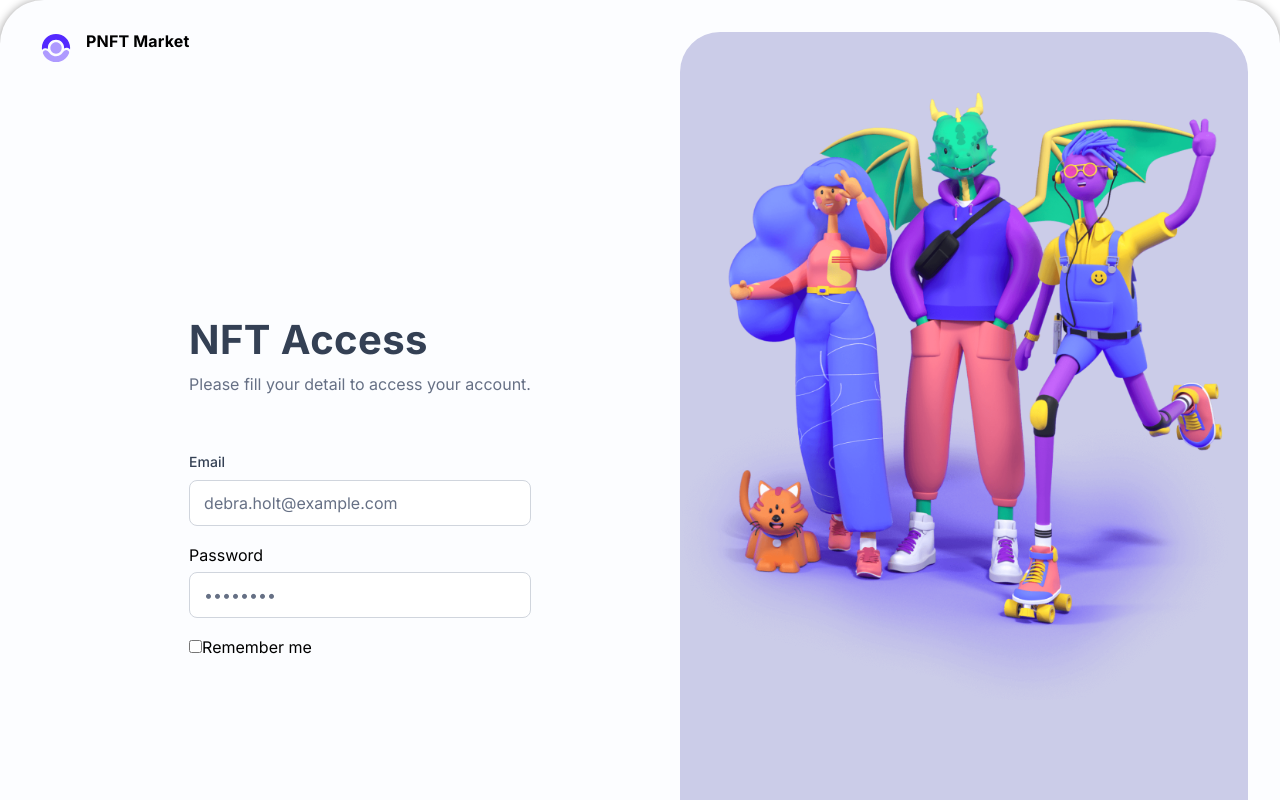
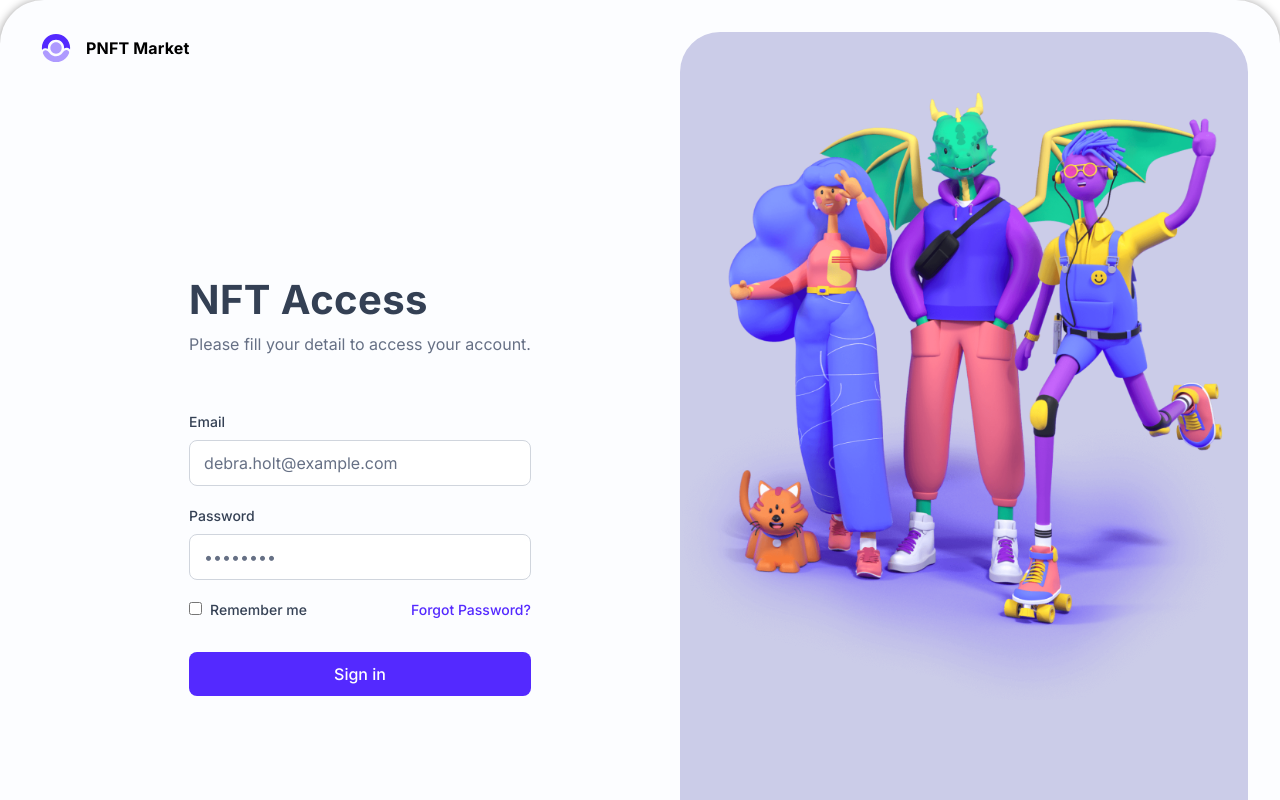
Before and after one commit to analebyodkina/react-first-app, a React (Create React App) app: page / in a window 1280 px wide. Shown: the top 800 px of the page. Built offline with nearby package versions, Linux system fonts and the light colour scheme.

Commit message:
added input design

```diff
--- a/src/App.js
+++ b/src/App.js
@@ -14,22 +14,26 @@ function App() {
               <h1 className="login__title">NFT Access</h1>
               <div className="login__desc">Please fill your detail to access your account.</div>
 
-              <form action="get">
+              <form action="get" className='form'>
 
-                <label className="login__field">
-                  <span className="login__field_title">Email</span>
-                  <input type="email" className="login__field_input" placeholder='debra.holt@example.com'/>
+                <label className="form__field">
+                  <span className="form__title">Email</span>
+                  <input type="email" className="form__input" placeholder='debra.holt@example.com'/>
                 </label>
 
-                <label class="login__field">
-                  <span className="field__title">Password</span>
-                  <input type="password" className="login__field_input" placeholder="••••••••" />
+                <label class="form__field">
+                  <span className="form__title">Password</span>
+                  <input type="password" className="form__input" placeholder="••••••••" />
                 </label>
-                <label className="remember">
-                    <input type="checkbox" />
-                    <span>Remember me</span>
+                <div className="form__row">
+                  <label>
+                      <input type="checkbox" className='form__checkbox' />
+                      <span className="form__title">Remember me</span>
+                  </label>
+                  <a href="#">Forgot Password?</a>
+                </div>
+                <input type="submit" className="form__submit" value="Sign in" />
 
-                </label>
 
               </form>
             </div>
--- a/src/App.scss
+++ b/src/App.scss
@@ -47,6 +47,8 @@
         @include text ($ff, 16px, 24px, 400, $color-accent);
         margin-bottom: 56px;
     }
+}
+.form{
     &__field {
         display: flex;
         flex-direction: column;
@@ -54,18 +56,43 @@
         max-width: 360px;
         margin-bottom: 20px;
     }
-    &__field_title{
+    &__title{
         @include text ($ff, 14px, 20px, 500, $color-secondary);
     }
-    &__field_input {
+    &__input {
         border: 1px solid #D0D5DD;
         border-radius: 8px;
         outline: 0;
         padding: 10px 14px;
+        cursor: pointer;
         @include text ($ff, 16px, 24px, 400, $color-secondary);
         &::placeholder {
             @include text ($ff, 16px, 24px, 400, $color-accent);
         }
-
+    }
+    &__row {
+        display: flex;
+        align-items: center;
+        justify-content: space-between;
+    }
+    a{
+        @include text ($ff, 14px, 20px, 500, $color-primary);
+        &:hover {
+            text-decoration: underline;
+        }
+    }
+    &__checkbox {
+        margin-right: 8px;
+    }
+    &__submit {
+        @include text ($ff, 16px, 20px, 500, $color-white);
+        padding: 12px 0;
+        background: $color-primary;
+        border-radius: 8px;
+        width: 100%;
+        border: 0;
+        outline: 0;
+        margin-top: 32px;
+        cursor: pointer;
     }
 }
--- a/src/components/header/Header.scss
+++ b/src/components/header/Header.scss
@@ -3,6 +3,8 @@
 .logo {
     display: flex;
     gap: 14px;
+    align-items: center;
+    cursor: pointer;
     &__text {
         @include text ($ff, 16px, 19px, 700, $color-black);
         letter-spacing: 0.01em;
```
